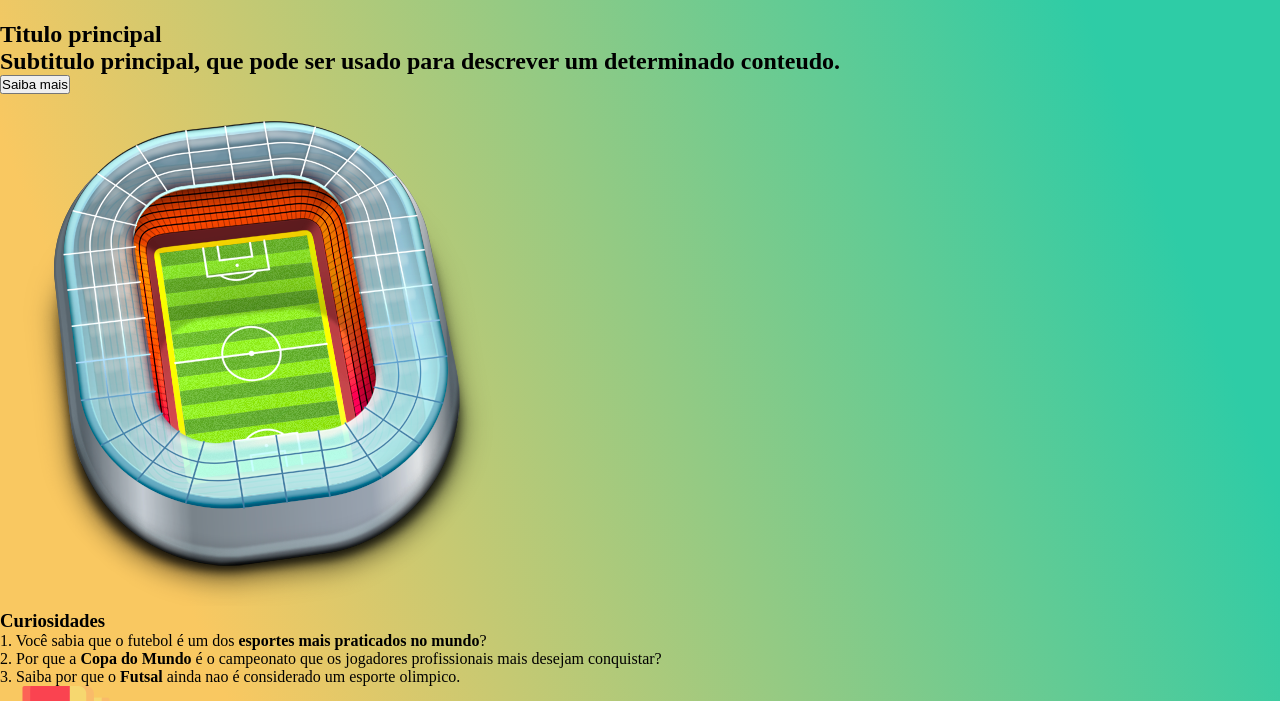
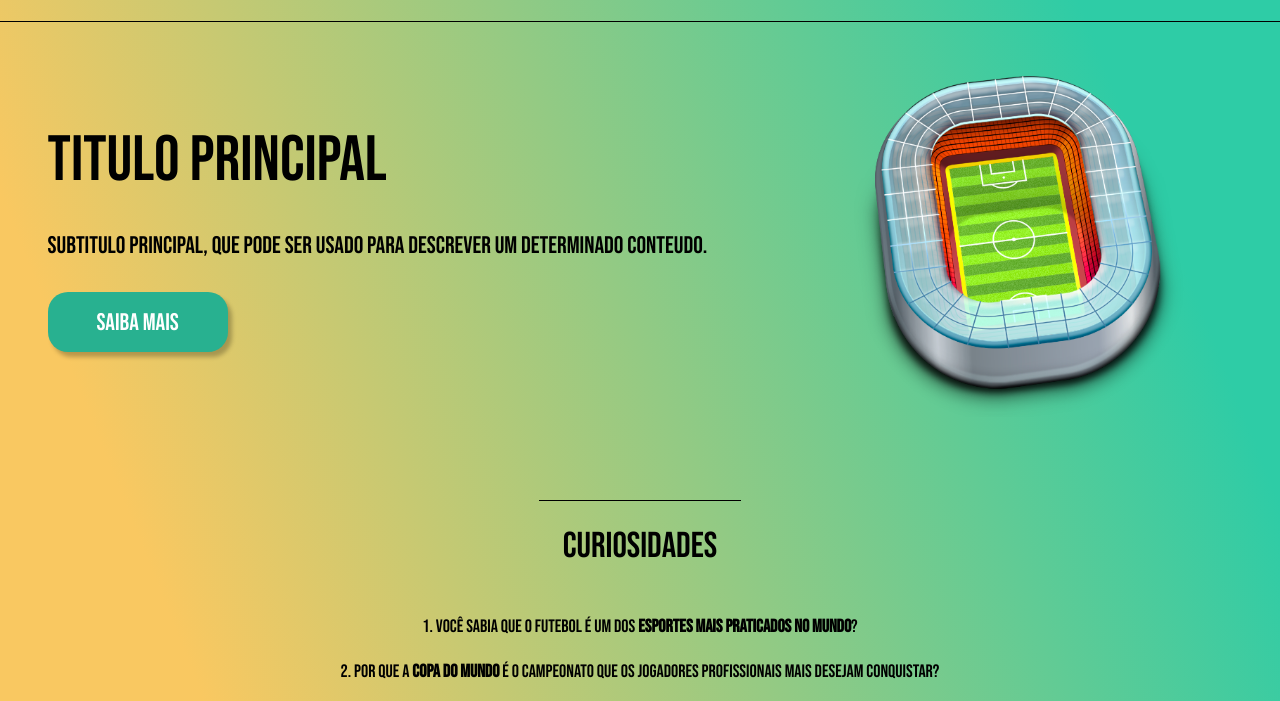
Before and after one commit to Vitorrocha98/site-estudo, a plain HTML site: page LandingPage/index.html in a window 1280 px wide. Shown: the part 99-800 px from the top of the page. Drawn offline with Linux system fonts and the light colour scheme.

Commit message:
Estilizando a main e o footer

```diff
--- a/LandingPage/style.css
+++ b/LandingPage/style.css
@@ -24,18 +24,109 @@ body {
     padding: 24px;
 }
 
-.cabecalho-img{
+.cabecalho-img {
     height: 72px;
 }
 
-.cabecalho-menu{
+.cabecalho-menu {
     display: flex;
     gap: 32px;
 }
 
-.cabecalho-item{
+.cabecalho-item {
     font-family: 'Montserrat', sans-serif;
     color: black;
     font-weight: 500;
     font-size: 18px;
 }
+
+.conteudo {
+    margin-bottom: 48px;
+    border-top: 0.4px solid black;
+}
+
+.conteudo-principal {
+    display: flex;
+    flex-direction: row;
+    align-items: center;
+    justify-content: space-around;
+}
+
+.texto-conteudo-principal {
+    display: flex;
+    flex-direction: column;
+    gap: 32px;
+}
+
+.conteudo-principal-titulo {
+    font-family: 'Bebas Neue', cursive;
+    font-weight: 400;
+    font-size: 64px;
+    color: black;
+}
+
+.conteudo-principal-subtitulo {
+    font-family: 'Bebas Neue', cursive;
+    font-weight: 400;
+    font-size: 24px;
+    color: black;
+}
+
+.conteudo-principal-botao {
+    background-color: #28B190;
+    width: 180px;
+    height: 60px;
+    border: none;
+    box-shadow: 4px 5px 4px rgba(0, 0, 0, 0.25);
+    border-radius: 20px;
+    font-family: 'Bebas Neue', cursive;
+    font-weight: 400;
+    font-size: 24px;
+    color: white;
+    cursor: pointer;
+}
+
+.conteudo-principal-botao:hover {
+    background-color: #72ceb8;
+    color: black;
+}
+
+.img-conteudo-principal {
+    height: 430px;
+    padding: 35px;
+}
+
+.conteudo-secundario {
+    display: flex;
+    flex-direction: column;
+    align-items: center;
+    gap: 24px;
+    margin-top: 48px;
+}
+
+.conteudo-secundario-titulo {
+    border-top: 0.4px solid black;
+    padding: 24px;
+    font-family: 'Bebas Neue', cursive;
+    font-weight: 400;
+    font-size: 36px;
+    color: black;
+}
+
+.conteudo-secundario-paragrafo {
+    font-family: 'Bebas Neue', cursive;
+    font-weight: 100;
+    font-size: 18px;
+    color: black;
+}
+
+.rodape {
+    padding: 32px;
+    border-top: 0.4px solid black;
+}
+
+.rodape-img {
+    height: 48px;
+    display: block;
+    margin: 0 auto;
+}
```
